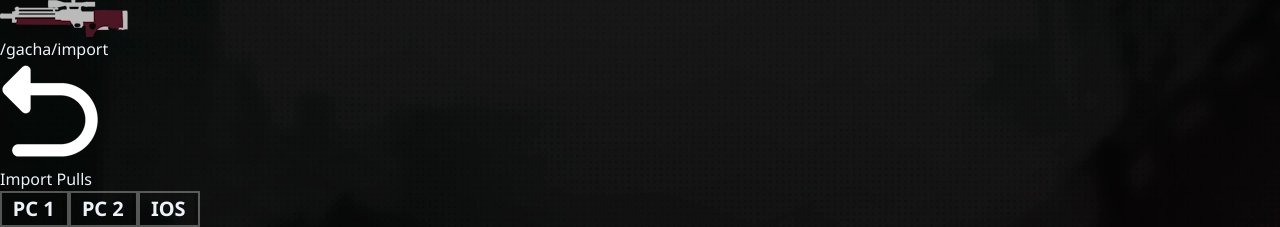
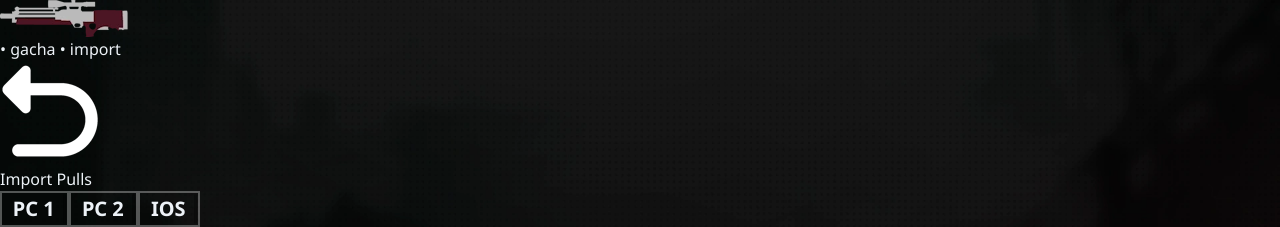
Before and after one commit to alpharmi/macchiato.app, a Vue app: page /gacha/import in a window 1280 px wide. Shown: the top 227 px of the page. Built offline with nearby package versions, Linux system fonts and the light colour scheme.

Commit message:
Update App.vue

```diff
--- a/client/src/App.vue
+++ b/client/src/App.vue
@@ -1,8 +1,10 @@
 <template>
-  <header class="h-14 bg-[#00000020] backdrop-blur-lg drop-shadow-md flex items-center sm:pl-2 pl-10 gap-1 relative">
-    <img @click="redirect('/')" class="logo h-3/5" src="/logo_small.webp" alt="logo">
-    <p class="text-2xl"><span class="text-description">{{ currentRoute() }}</span></p>
-    <button v-if="currentRoute()" @click="back()" class="h-full w-10 flex items-center justify-center"><img class="h-5 bg brightness-[0.7]" src="/return.webp"></button>
+  <header class="h-14 bg-[#00000020] backdrop-blur-lg drop-shadow-md flex justify-between items-center relative">
+    <div class="flex gap-1 items-center pl-10 sm:pl-2">
+        <img @click="redirect('/')" class="logo h-3/5" src="/logo_small.webp" alt="logo">
+        <p class="text-2xl pl-1"><span class="text-description">{{ currentRoute() }}</span></p>
+        <button v-if="currentRoute()" @click="back()" class="h-full w-10 flex items-center justify-center"><img class="h-5 bg brightness-[0.7]" src="/return.webp" alt="back"></button>
+    </div>
   </header>
 
   <main class="w-full h-max p-12 sm:p-3 !pt-12 min-h-[calc(100vh-3.5rem)]">
@@ -30,10 +32,14 @@
     },
     methods: {
       currentRoute() {
-        return (this.$router.currentRoute.value.path.length == 1) ? "": this.$router.currentRoute.value.path
+        return (this.$router.currentRoute.value.path.length == 1) ? "": this.$router.currentRoute.value.path.replaceAll("/", " • ")
       },
       back() {
-        this.$router.back()
+        if (window.history.state.back) {
+            this.$router.back()
+        } else {
+            this.redirect("/")
+        }
       },
       redirect(route) {
           this.$router.push({
```
